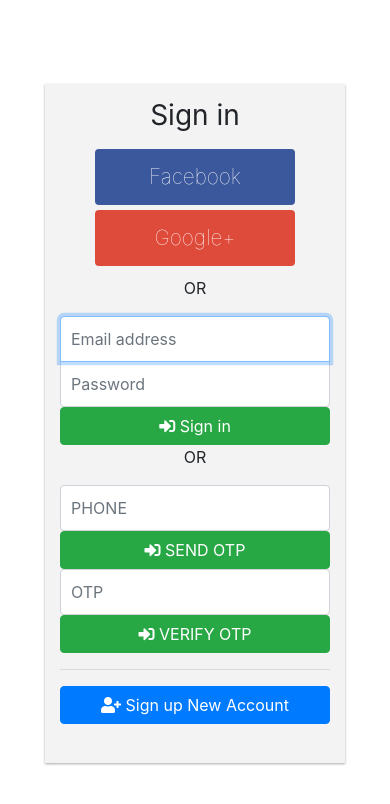
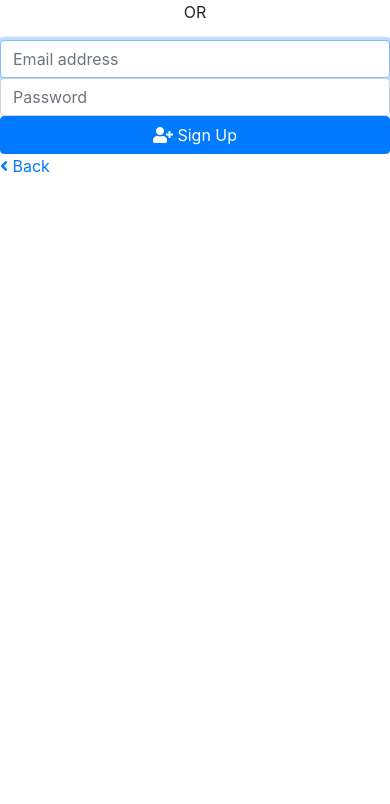
Before and after one commit to Aritra12344/Copied, a plain HTML site: page index.html in a window 390 px wide. Drawn offline with nearby package versions, Linux system fonts and the light colour scheme.

Commit message:
Update index.html

```diff
--- a/index.html
+++ b/index.html
@@ -1,7 +1,4 @@
-<link href="//maxcdn.bootstrapcdn.com/bootstrap/4.0.0/css/bootstrap.min.css" rel="stylesheet" id="bootstrap-css">
-<script src="//maxcdn.bootstrapcdn.com/bootstrap/4.0.0/js/bootstrap.min.js"></script>
-<script src="//cdnjs.cloudflare.com/ajax/libs/jquery/3.2.1/jquery.min.js"></script>
-<!------ Include the above in your HEAD tag ---------->
+
 
 <!DOCTYPE html>
 <html lang="en">
@@ -11,161 +8,15 @@
     <meta http-equiv="X-UA-Compatible" content="ie=edge">
     <link rel="stylesheet" href="https://maxcdn.bootstrapcdn.com/bootstrap/4.0.0/css/bootstrap.min.css" integrity="sha384-Gn5384xqQ1aoWXA+058RXPxPg6fy4IWvTNh0E263XmFcJlSAwiGgFAW/dAiS6JXm" crossorigin="anonymous">
     <link rel="stylesheet" href="https://use.fontawesome.com/releases/v5.3.1/css/all.css" integrity="sha384-mzrmE5qonljUremFsqc01SB46JvROS7bZs3IO2EmfFsd15uHvIt+Y8vEf7N7fWAU" crossorigin="anonymous">
-    <style>
-
-/* sign in FORM */
-#logreg-forms{
-    width:412px;
-    boder-radius:30px;
-    margin:10vh auto;
-    background-color:#f3f3f3;
-    box-shadow: 0 1px 3px rgba(0,0,0,0.12), 0 1px 2px rgba(0,0,0,0.24);
-  transition: all 0.3s cubic-bezier(.25,.8,.25,1);
-}
-#logreg-forms form {
-    width: 100%;
-    max-width: 410px;
-    padding: 15px;
-    margin: auto;
-}
-#logreg-forms .form-control {
-    position: relative;
-    box-sizing: border-box;
-    height: auto;
-    padding: 10px;
-    font-size: 16px;
-}
-#logreg-forms .form-control:focus { z-index: 2; }
-#logreg-forms .form-signin input[type="email"] {
-    margin-bottom: -1px;
-    border-bottom-right-radius: 0;
-    border-bottom-left-radius: 0;
-}
-#logreg-forms .form-signin input[type="password"] {
-    border-top-left-radius: 0;
-    border-top-right-radius: 0;
-}
-
-#logreg-forms .social-login{
-    width:390px;
-    margin:0 auto;
-    margin-bottom: 14px;
-}
-#logreg-forms .social-btn{
-    font-weight: 100;
-    color:white;
-    width:190px;
-    font-size: 0.9rem;
-}
-
-#logreg-forms a{
-    display: block;
-    padding-top:10px;
-    color:lightseagreen;
-}
-
-#logreg-form .lines{
-    width:200px;
-    border:1px solid red;
-}
-
-
-#logreg-forms button[type="submit"]{ margin-top:10px; }
-
-#logreg-forms .facebook-btn{  background-color:#3C589C; }
-
-#logreg-forms .google-btn{ background-color: #DF4B3B; }
-
-#logreg-forms .form-reset, #logreg-forms .form-signup{ display: none; }
-
-#logreg-forms .form-signup .social-btn{ width:210px; }
-
-#logreg-forms .form-signup input { margin-bottom: 2px;}
-
-.form-signup .social-login{
-    width:210px !important;
-    margin: 0 auto;
-}
-
-/* Mobile */
-
-@media screen and (max-width:500px){
-    #logreg-forms{
-        width:300px;
-    }
-
-    #logreg-forms  .social-login{
-        width:200px;
-        margin:0 auto;
-        margin-bottom: 10px;
-    }
-    #logreg-forms  .social-btn{
-        font-size: 1.3rem;
-        font-weight: 100;
-        color:white;
-        width:200px;
-        height: 56px;
-
-    }
-    #logreg-forms .social-btn:nth-child(1){
-        margin-bottom: 5px;
-    }
-    #logreg-forms .social-btn span{
-        display: none;
-    }
-    #logreg-forms  .facebook-btn:after{
-        content:'Facebook';
-    }
-
-    #logreg-forms  .google-btn:after{
-        content:'Google+';
-    }
-
-}
-    </style>
     <title>Bootstrap 4 Login/Register Form</title>
 </head>
 <body>
     <div id="logreg-forms">
-        <form class="form-signin" accept="#">
-            <h1 class="h3 mb-3 font-weight-normal" style="text-align: center"> Sign in</h1>
-            <div class="social-login">
-                <button class="btn facebook-btn social-btn" type="button" id="facebooklogin"><span><i class="fab fa-facebook-f"></i> Sign in with Facebook</span> </button>
-                <button class="btn google-btn social-btn" type="button" id="googleLogin"><span><i class="fab fa-google-plus-g"></i> Sign in with Google+</span> </button>
-            </div>
-            <p style="text-align:center"> OR  </p>
-            <input type="email" id="inputEmail" class="form-control" placeholder="Email address" required="" autofocus="">
-            <input type="password" id="inputPassword" class="form-control" placeholder="Password" required="">
-
-            <button class="btn btn-success btn-block" id="loginbtn" type="button"><i class="fas fa-sign-in-alt"></i> Sign in</button>
-
-            <p style="text-align:center"> OR  </p>
-            <input type="text" id="inputPhone" class="form-control" placeholder="PHONE" required="" autofocus="">
-            <div id="recaptcha-container"></div>
-            <button class="btn btn-success btn-block" type="button" id="phoneloginbtn"><i class="fas fa-sign-in-alt"></i> SEND OTP</button>
-            <input type="otp" id="inputOtp" class="form-control" placeholder="OTP" required="">
-            <button class="btn btn-success btn-block" type="button" id="verifyotp"><i class="fas fa-sign-in-alt"></i> VERIFY OTP</button>
 
 
 
-            <hr>
-            <!-- <p>Don't have an account!</p>  -->
-            <button class="btn btn-primary btn-block" type="button" id="btn-signup"><i class="fas fa-user-plus"></i> Sign up New Account</button>
-            </form>
-
-            <form action="/reset/password/" class="form-reset">
-                <input type="email" id="resetEmail" class="form-control" placeholder="Email address" required="" autofocus="">
-                <button class="btn btn-primary btn-block" type="submit">Reset Password</button>
-                <a href="#" id="cancel_reset"><i class="fas fa-angle-left"></i> Back</a>
-            </form>
 
             <form action="#" class="form-signup">
-                <div class="social-login">
-                    <button class="btn facebook-btn social-btn" type="button"><span><i class="fab fa-facebook-f"></i> Sign in with Facebook</span> </button>
-                </div>
-                <div class="social-login">
-                    <button class="btn google-btn social-btn" type="button"><span><i class="fab fa-google-plus-g"></i> Sign in with Google+</span> </button>
-                </div>
 
                 <p style="text-align:center">OR</p>
 
```
